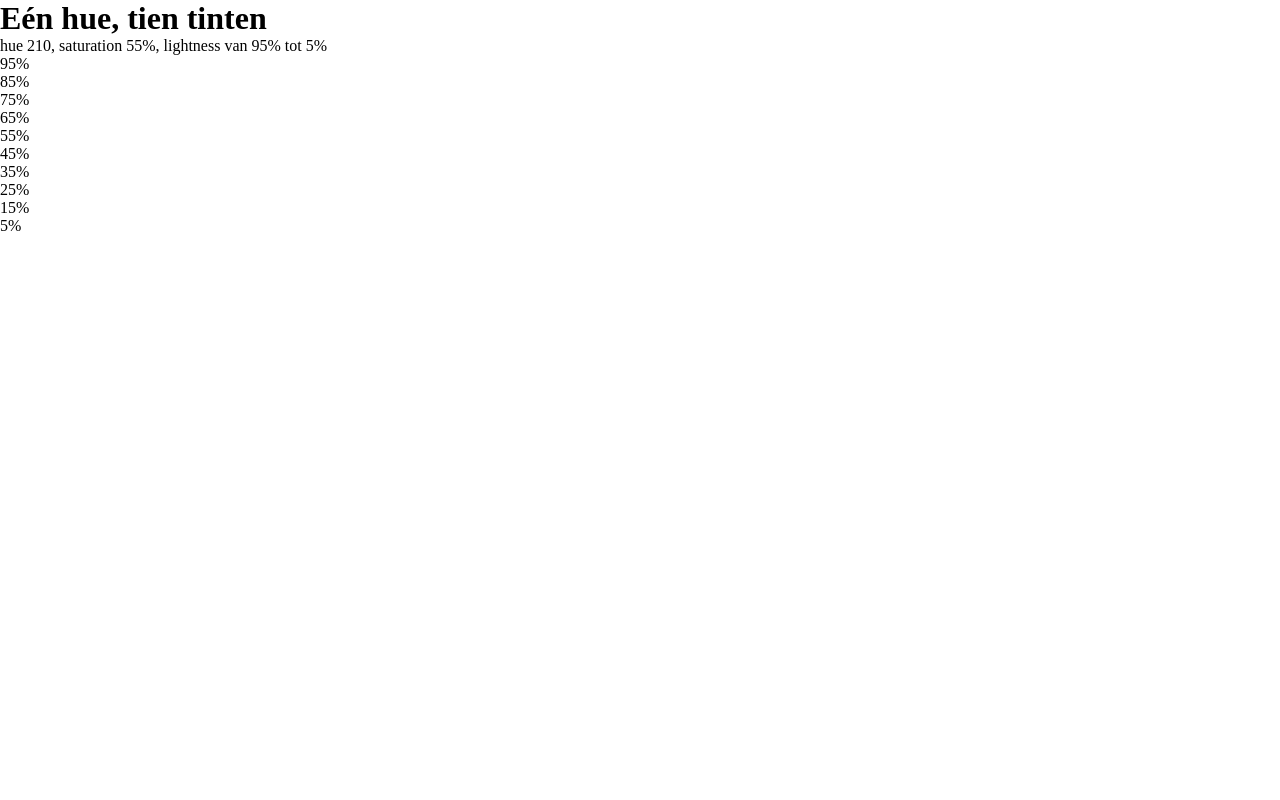
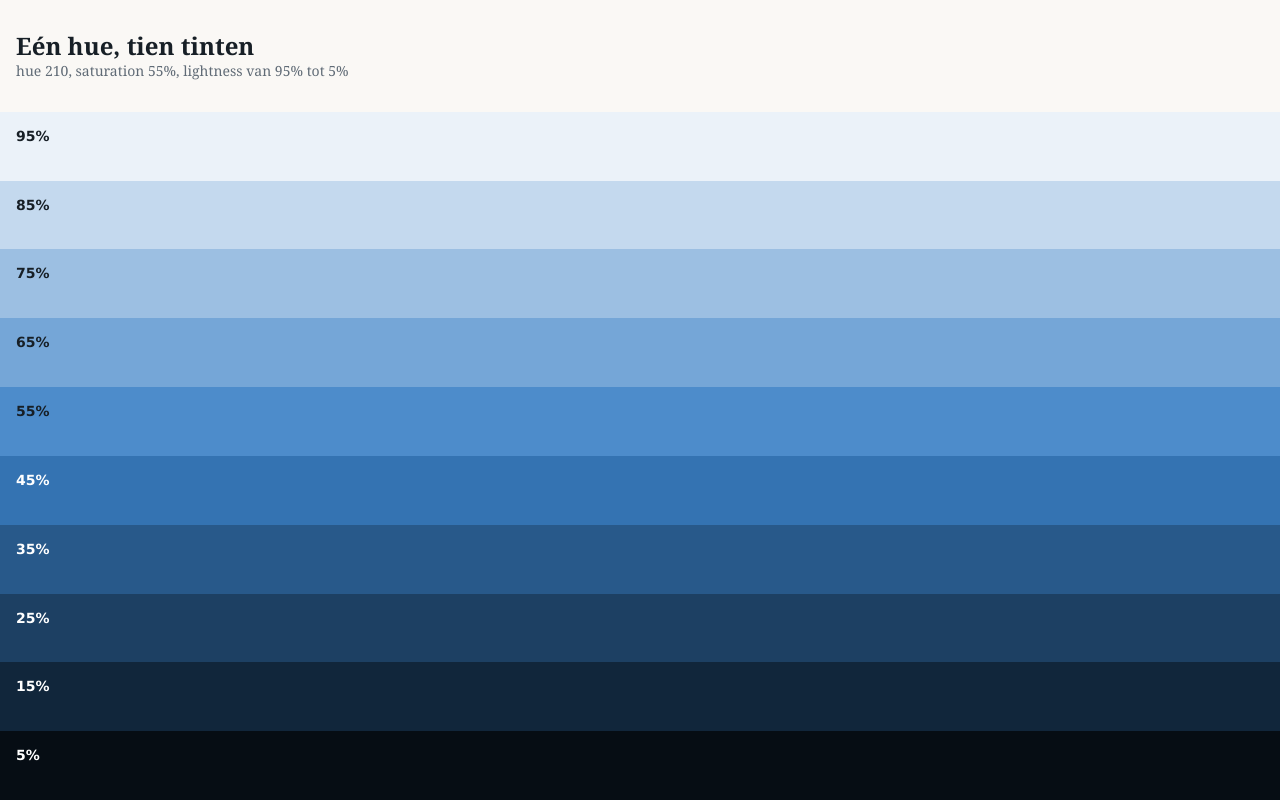
Before and after one commit to StanLorquet/WEBTECH_repo, a plain HTML site: page labo-07/tintenladder/index.html in a window 1280 px wide. Drawn offline with Linux system fonts and the light colour scheme.

Commit message:
tintenladder

```diff
--- a/labo-07/tintenladder/css/stijl.css
+++ b/labo-07/tintenladder/css/stijl.css
@@ -2,9 +2,93 @@
 
 /* === tokens === */
 :root {
-
+    --papier: hsl(40 30% 97%);
+    --inkt: hsl(210 25% 12%);
+    --gedempt: hsl(210 10% 42%);
+    --hue: 210;
 }
 
 /* === base === */
+body {
+    display: grid;
+    grid-template-rows: auto 1fr;
+    height: 100vh;
+}
 
+header {
+    background-color: var(--papier);
+    padding: 2rem 1rem;
+}
+
+header h1 {
+    line-height: 1.2;
+    font-family: Georgia, 'Times New Roman', Times, serif;
+    font-size: 1.5rem;
+    color: var(--inkt);
+}
+
+header p {
+    font-family: Georgia, 'Times New Roman', Times, serif;
+    font-size: 0.875rem;
+    color: var(--gedempt);
+}
 /* === the ten steps: one rule per step === */
+
+.ladder {
+    display: grid;
+    grid-template-rows: repeat(10, auto);
+    font-family: Verdana, Geneva, Tahoma, sans-serif;
+    font-weight: bold;
+    font-size: 0.875rem;
+}
+
+.trede:nth-child(1) {
+    background-color: hsl(var(--hue) 55% 95%);
+    padding: 1rem;
+    color: var(--inkt);
+}
+.trede:nth-child(2){
+    background-color: hsl(var(--hue) 55% 85%);
+    padding: 1rem;
+    color: var(--inkt);
+}
+.trede:nth-child(3){
+    background-color: hsl(var(--hue) 55% 75%);
+    padding: 1rem;
+    color: var(--inkt);
+}
+.trede:nth-child(4){
+    background-color: hsl(var(--hue) 55% 65%);
+    padding: 1rem;
+    color: var(--inkt);
+}
+.trede:nth-child(5){
+    background-color: hsl(var(--hue) 55% 55%);
+    padding: 1rem;
+    color: var(--inkt);
+}
+.trede:nth-child(6){
+    background-color: hsl(var(--hue) 55% 45%);
+    padding: 1rem;
+    color: white;
+}
+.trede:nth-child(7){
+    background-color: hsl(var(--hue) 55% 35%);
+    padding: 1rem;
+    color: white;
+}
+.trede:nth-child(8){
+    background-color: hsl(var(--hue) 55% 25%);
+    padding: 1rem;
+    color: white;
+}
+.trede:nth-child(9){
+    background-color: hsl(var(--hue) 55% 15%);
+    padding: 1rem;
+    color: white;
+}
+.trede:nth-child(10){
+    background-color: hsl(var(--hue) 55% 5%);
+    padding: 1rem;
+    color: white;
+}
```
